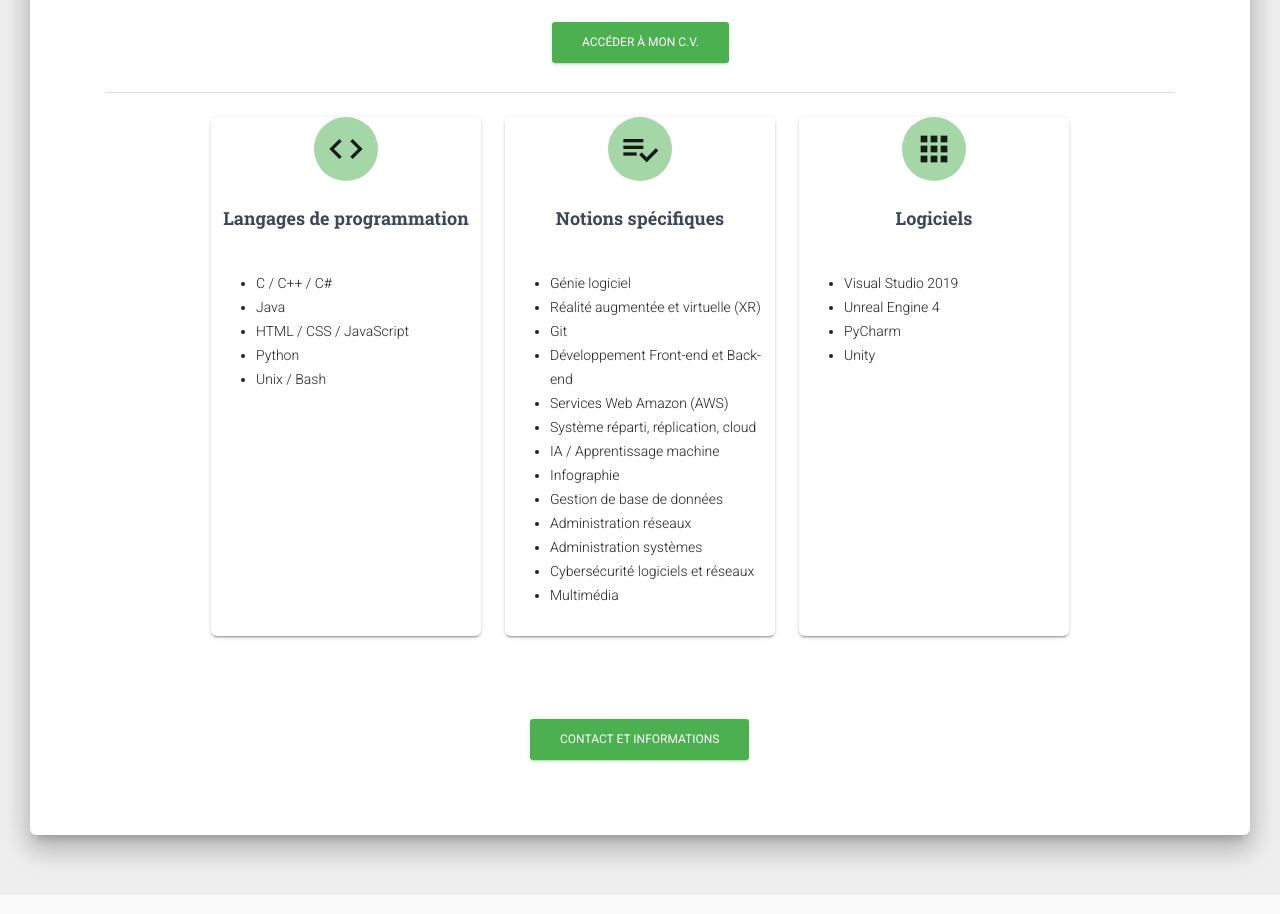
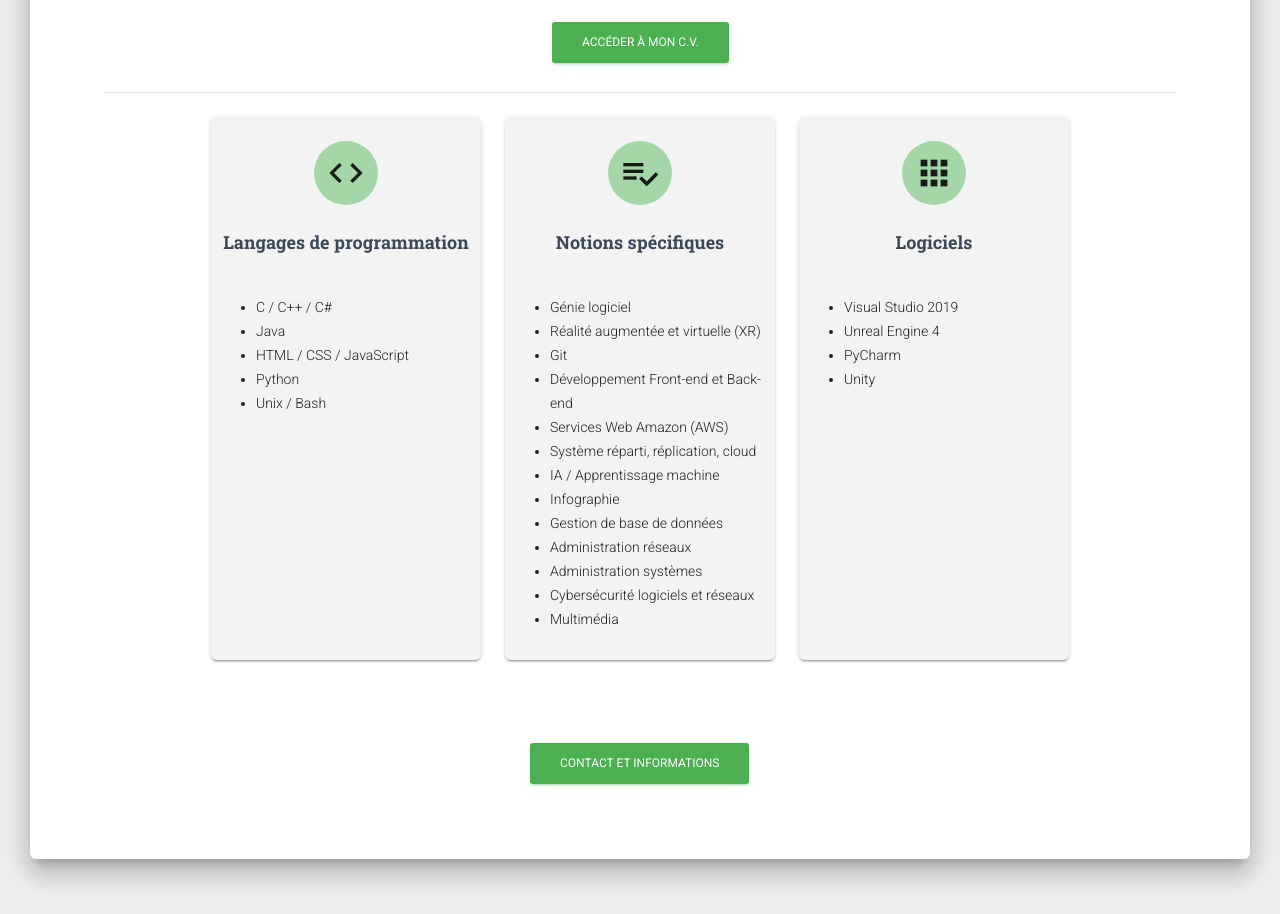
Before and after one commit to naseradd/cv_website, a Vue app: page /fr in a window 1280 px wide. Shown: the part 1204-2118 px from the top of the page. Built offline with nearby package versions, Linux system fonts and the light colour scheme.

Commit message:
change background

```diff
--- a/src/views/components/ProfileDany.vue
+++ b/src/views/components/ProfileDany.vue
@@ -40,8 +40,8 @@
     </center>
     <div class="Competences">
       <div class="elevation-demo">
-        <md-card class="skill">
-          <center>
+        <md-card class="skill" style="background:#f3f3f3;">
+          <center><br/>
             <md-avatar class="md-avatar-icon md-accent md-large">
               <md-icon
                 class="md-size-2x md-layout-item ml-auto mr-auto md-size-100"
@@ -66,8 +66,8 @@
             </ul>
           </md-card-content>
         </md-card>
-        <md-card class="skill">
-          <center>
+        <md-card class="skill" style="background:#f3f3f3;">
+          <center><br/>
             <md-avatar class="md-avatar-icon md-accent md-large">
               <md-icon
                 class="md-size-2x md-layout-item ml-auto mr-auto md-size-100"
@@ -101,8 +101,8 @@
             </ul>
           </md-card-content>
         </md-card>
-        <md-card class="skill">
-          <center>
+        <md-card class="skill" style="background:#f3f3f3;">
+          <center><br/>
             <md-avatar class="md-avatar-icon md-accent md-large">
               <md-icon
                 class="md-size-2x md-layout-item ml-auto mr-auto md-size-100"
@@ -249,6 +249,8 @@ export default {
   align-items: center;
 }
 
+
+
 [class*="case"] {
   margin: 12px;
   justify-content: center;
@@ -258,5 +260,8 @@ export default {
   height: auto;
   margin: 12px;
   display: inline-block;
+
+
 }
+
 </style>
```
